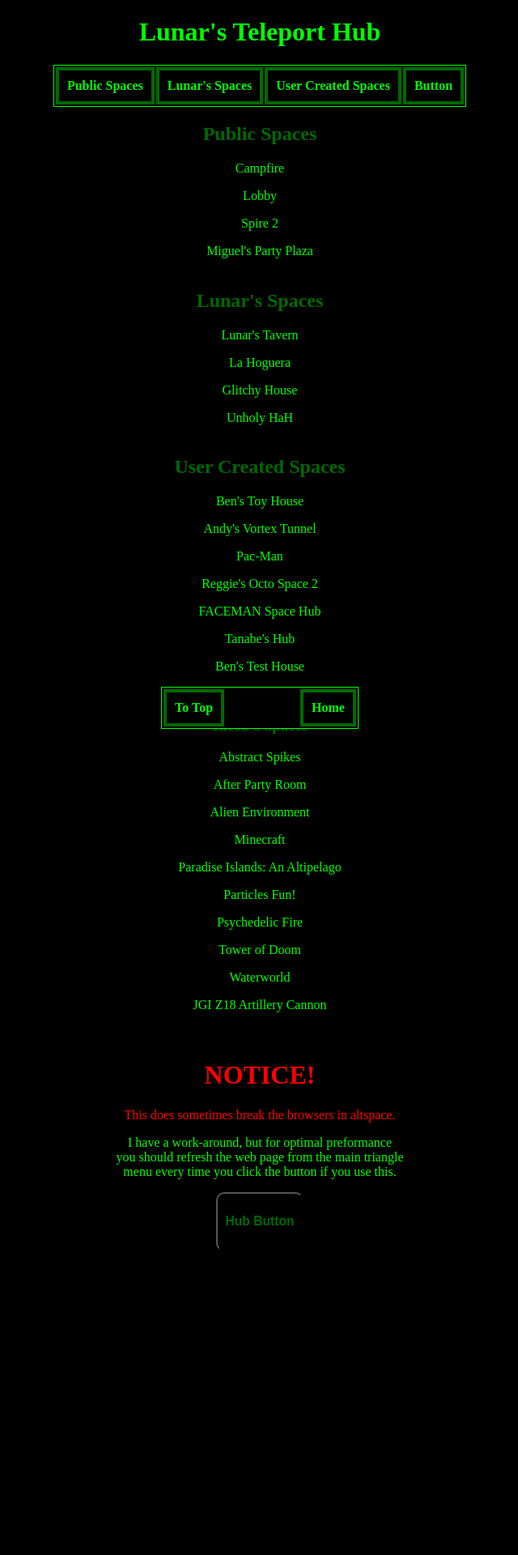
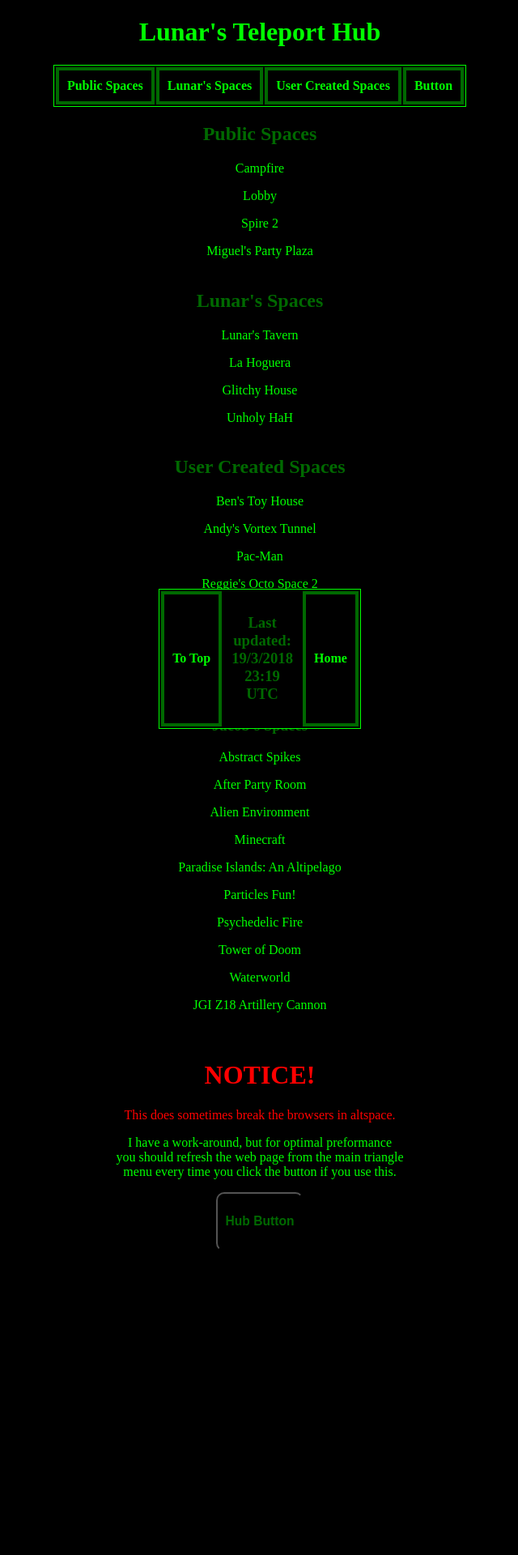
Before and after one commit to LunarTiger/AltspaceVR, a Jekyll site: the page teleportHub/index.html, which Jekyll copies as it is, in a window 1280 px wide. Shown: the top 1920 px of the page at 81% size, without its empty margins (319-959 px from the left). Built offline with Jekyll 4.4.1, drawn with Linux system fonts in a browser that asks for light colours.

Commit message:
Update index.html

```diff
--- a/teleportHub/index.html
+++ b/teleportHub/index.html
@@ -11,6 +11,7 @@
 			a:active {color: #008900;text-decoration:none;}
 			h2 {color: #006900;}
 			h3 {color: #006900;}
+			h6 {color: #00ff00;}
 			table {border: 1px solid #00ff00;margin-left:auto;margin-right:auto;}
 			th {padding: 10px;border: 4px solid #006900;text-align:center}
 		</style>
@@ -76,7 +77,7 @@
 		<table>
 			<tr>
 				<th><a href='#top'>To Top</a></th>
-				<th style='width: 70px;border: 0px;'></th>
+				<th style='width: 70px;border: 0px;'><h3>Last updated: 19/3/2018 23:19 UTC</h3></th>
 				<th><a href="https://lunartiger.github.io/">Home</a></th>
 			</tr>
 		</table>
```
